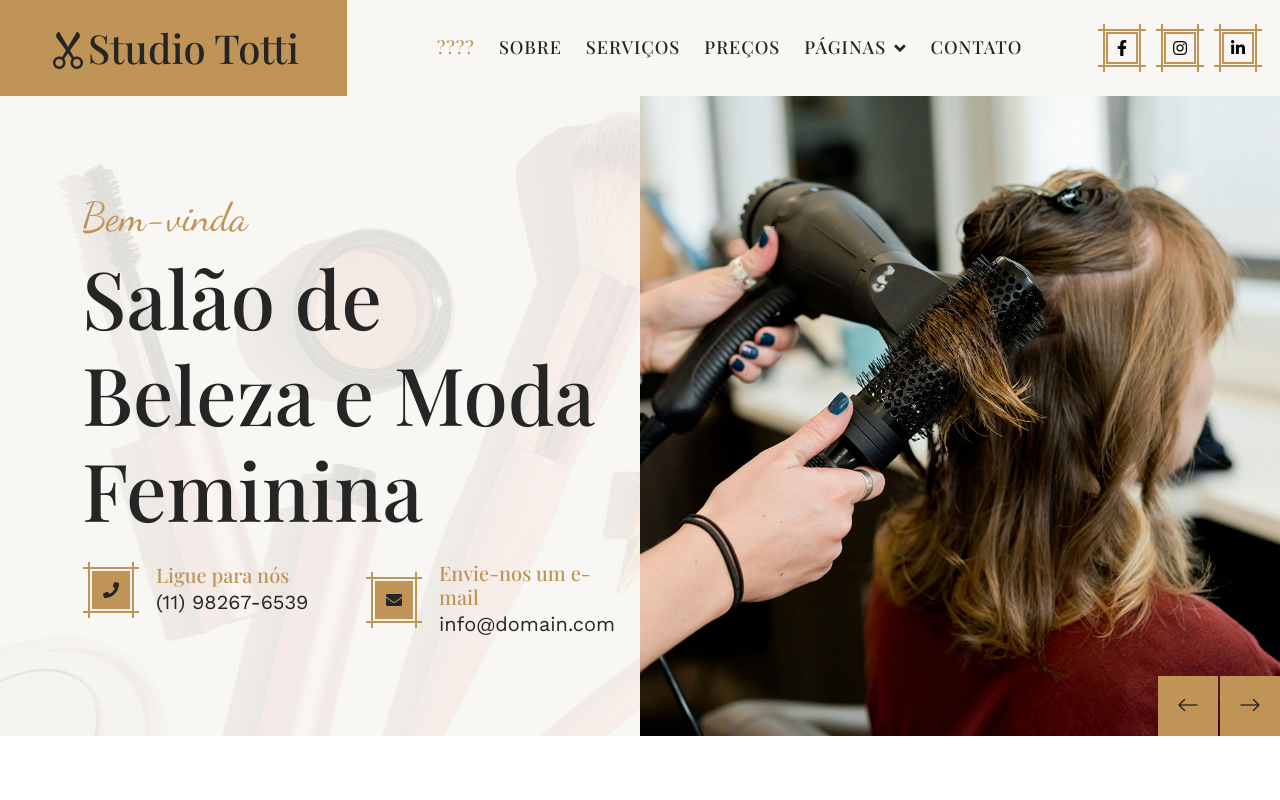
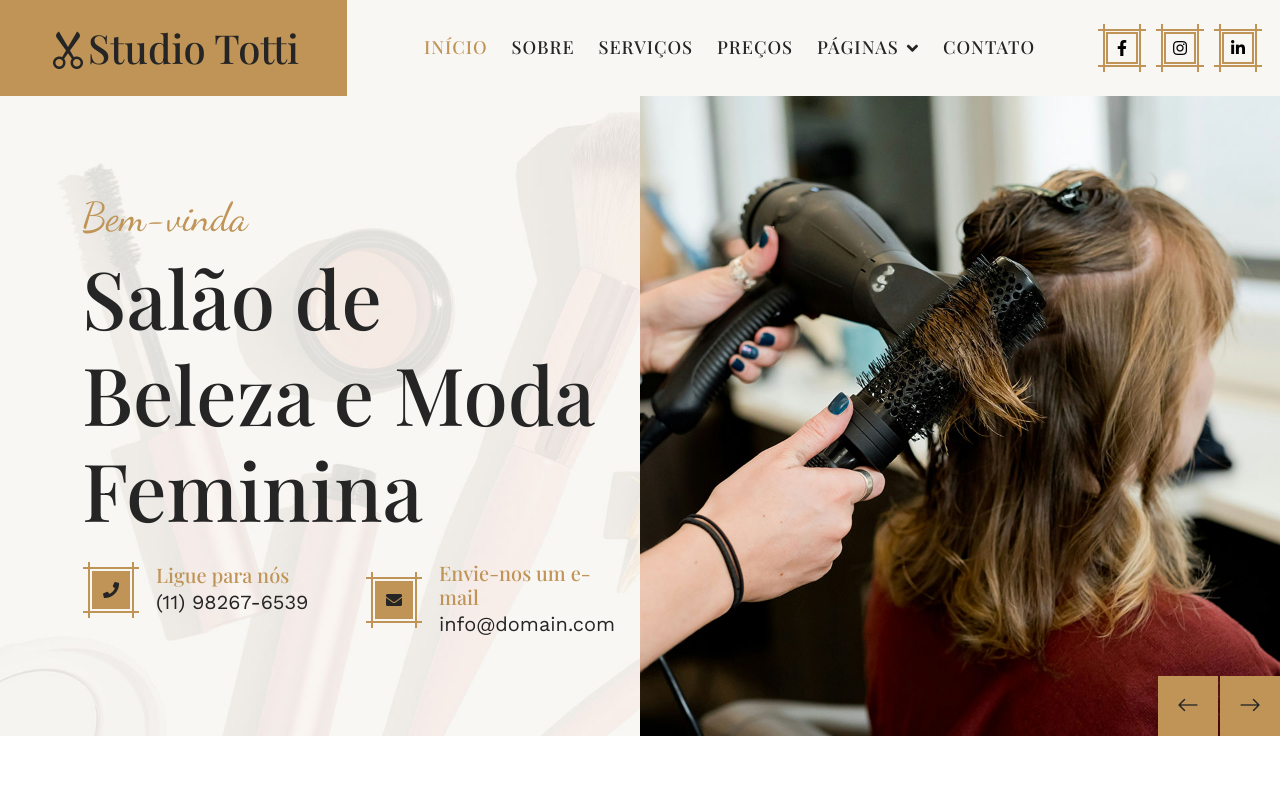
Before and after one commit to robertinho33/studio-totti-start, a plain HTML site: page index.html in a window 1280 px wide. Shown: the top 800 px of the page. Drawn offline with nearby package versions, Linux system fonts and the light colour scheme.

Commit message:
Update index.html

```diff
--- a/index.html
+++ b/index.html
@@ -56,7 +56,7 @@
             </button>
             <div class="collapse navbar-collapse p-3" id="navbarCollapse">
                 <div class="navbar-nav mx-auto">
-                    <a href="index.html" class="nav-item nav-link active">????</a>
+                    <a href="index.html" class="nav-item nav-link active">Início</a>
                     <a href="about.html" class="nav-item nav-link">Sobre</a>
                     <a href="service.html" class="nav-item nav-link">Serviços</a>
                     <a href="price.html" class="nav-item nav-link">Preços</a>
```
